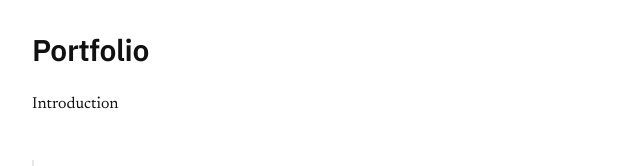
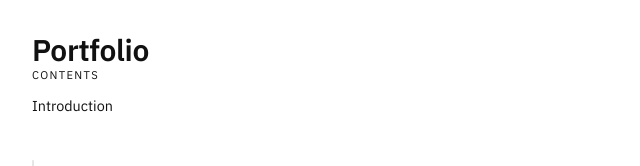
Before and after one commit to dianliyang/portfolio, a Next.js app: page / in a window 1280 px wide. Shown: the top 166 px of the page, without its empty margins (0-640 px from the left). Built offline with nearby package versions, Linux system fonts and the light colour scheme.

Commit message:
feat: add table of contents

```diff
--- /dev/null
+++ b/app/components/TableOfContents.tsx
@@ -0,0 +1,18 @@
+import Link from "next/link";
+
+type TocItem = { id: string; label: string };
+
+export default function TableOfContents({ items }: { items: TocItem[] }) {
+  return (
+    <nav aria-label="Table of contents" className="toc">
+      <div className="toc-title">Contents</div>
+      <ul>
+        {items.map((item) => (
+          <li key={item.id}>
+            <Link href={`#${item.id}`}>{item.label}</Link>
+          </li>
+        ))}
+      </ul>
+    </nav>
+  );
+}
--- a/app/globals.css
+++ b/app/globals.css
@@ -35,3 +35,27 @@ h3 {
   background: var(--ink);
   transition: height 120ms linear;
 }
+
+.toc {
+  position: sticky;
+  top: 6vh;
+  font-family: var(--font-sans), "Helvetica Neue", Arial, sans-serif;
+  font-size: 0.9rem;
+  line-height: 1.4;
+}
+
+.toc-title {
+  text-transform: uppercase;
+  letter-spacing: 0.12em;
+  font-size: 0.7rem;
+  margin-bottom: 0.75rem;
+}
+
+.toc a {
+  color: inherit;
+  text-decoration: none;
+}
+
+.toc a:hover {
+  text-decoration: underline;
+}
--- a/app/page.tsx
+++ b/app/page.tsx
@@ -1,15 +1,16 @@
 import ReadingProgress from "./components/ReadingProgress";
+import TableOfContents from "./components/TableOfContents";
+
+const tocItems = [
+  { id: "intro", label: "Introduction" },
+];
 
 export default function Home() {
   return (
     <div className="min-h-screen p-8">
       <main className="max-w-3xl">
         <h1 className="text-3xl font-semibold">Portfolio</h1>
-        <nav aria-label="Table of contents" className="mt-6">
-          <ul>
-            <li>Introduction</li>
-          </ul>
-        </nav>
+        <TableOfContents items={tocItems} />
       </main>
       <ReadingProgress />
     </div>
```
